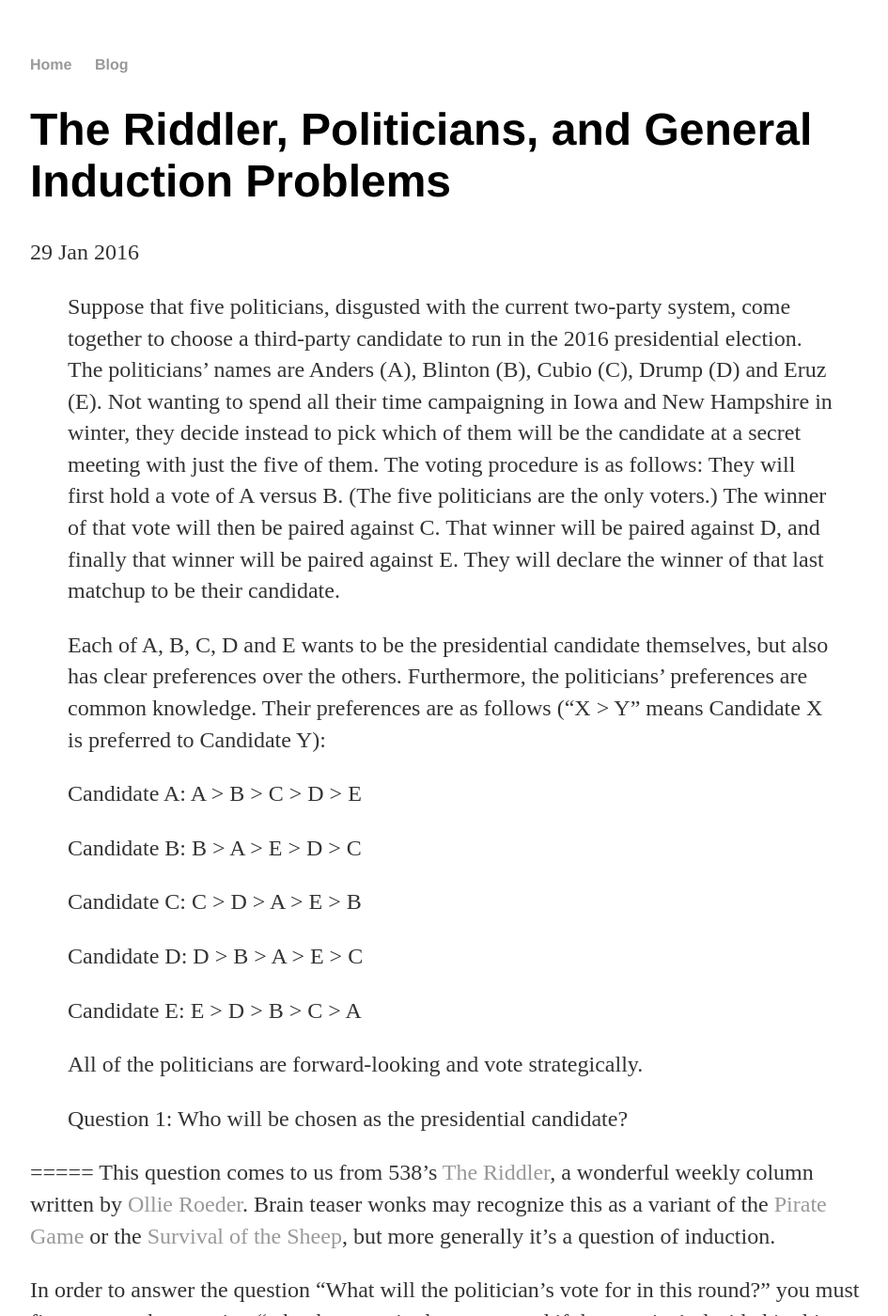
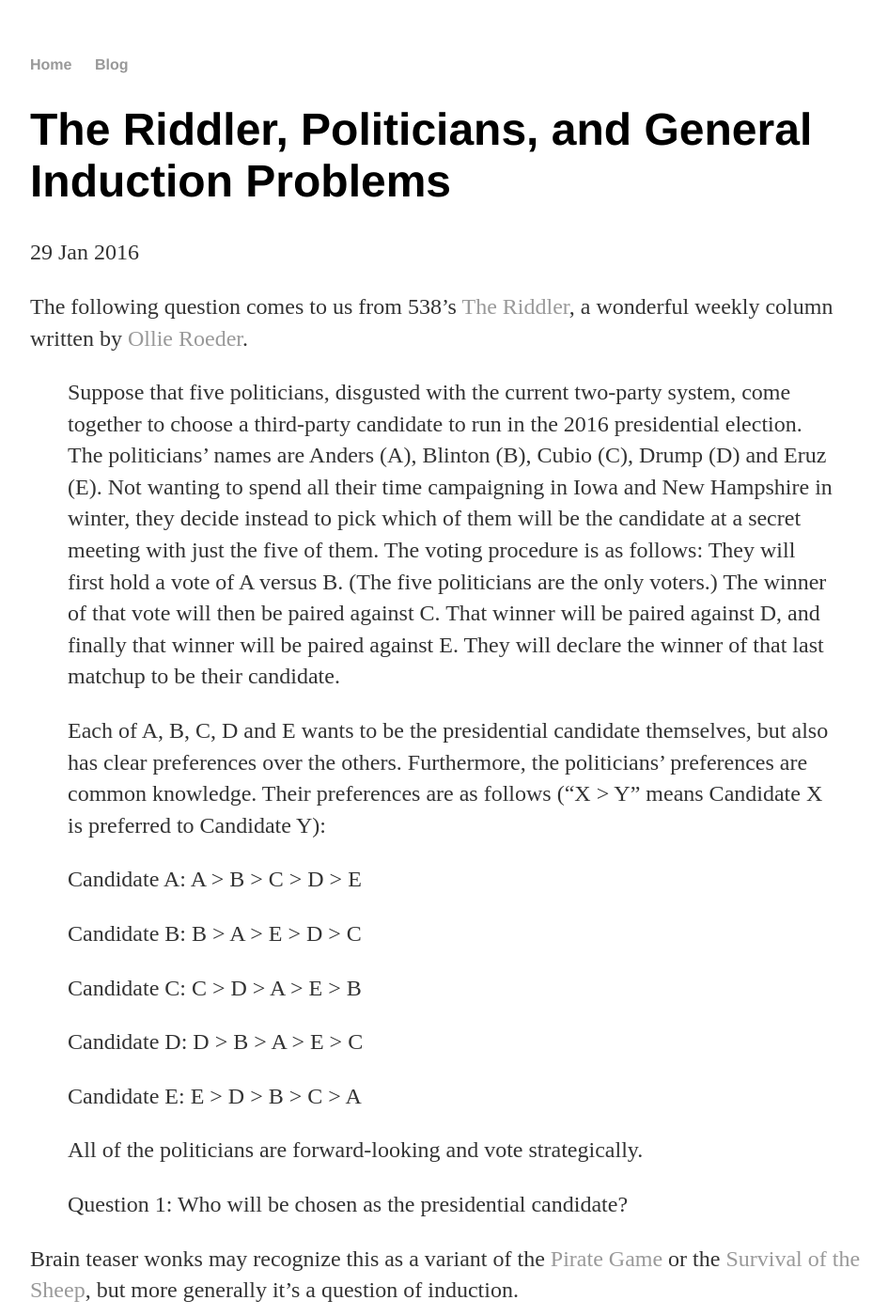
Before and after one commit to jakewalker56/jakewalker56.github.io, a Jekyll site: the page built from _posts/2016-01-31-riddler-politicians-and-general-induction.md, in a window 1280 px wide and 1400 px high. Shown: the whole window at 94% size, without its empty margins (160-1105 px from the left). Built offline with Jekyll 4.4.1, drawn with Linux system fonts in a browser that asks for light colours; Markdown is read by kramdown in place of the engine named in the settings; some of the changed lines change nothing that is shown.

```diff
--- a/_config.yml
+++ b/_config.yml
@@ -1,2 +1,4 @@
 name: Jake Walker, Intrepid Explorer
-markdown: kramdown
+markdown: redcarpet
+redcarpet:
+  extensions: ["no_intra_emphasis", "fenced_code_blocks", "autolink", "tables", "with_toc_data"]
--- a/_posts/2016-01-31-riddler-politicians-and-general-induction.md
+++ b/_posts/2016-01-31-riddler-politicians-and-general-induction.md
@@ -4,6 +4,7 @@
 date: 2016-01-29
 ---
 
+The following question comes to us from 538's [The Riddler](http://fivethirtyeight.com/tag/the-riddler/), a wonderful weekly column written by [Ollie Roeder](https://twitter.com/ollie).
 
 >Suppose that five politicians, disgusted with the current two-party system, come together to choose a third-party candidate to run in the 2016 presidential election. The politicians’ names are Anders (A), Blinton (B), Cubio (C), Drump (D) and Eruz (E). Not wanting to spend all their time campaigning in Iowa and New Hampshire in winter, they decide instead to pick which of them will be the candidate at a secret meeting with just the five of them. The voting procedure is as follows: They will first hold a vote of A versus B. (The five politicians are the only voters.) The winner of that vote will then be paired against C. That winner will be paired against D, and finally that winner will be paired against E. They will declare the winner of that last matchup to be their candidate.
 
@@ -23,8 +24,8 @@
 
 >Question 1: Who will be chosen as the presidential candidate?
 
-=====
-This question comes to us from 538's [The Riddler](http://fivethirtyeight.com/tag/the-riddler/), a wonderful weekly column written by [Ollie Roeder](https://twitter.com/ollie).  Brain teaser wonks may recognize this as a variant of the [Pirate Game](https://en.wikipedia.org/wiki/Pirate_game) or the [Survival of the Sheep](http://www.braingle.com/brainteasers/9026/survival-of-the-sheep.html), but more generally it's a question of induction.
+
+Brain teaser wonks may recognize this as a variant of the [Pirate Game](https://en.wikipedia.org/wiki/Pirate_game) or the [Survival of the Sheep](http://www.braingle.com/brainteasers/9026/survival-of-the-sheep.html), but more generally it's a question of induction.
 
 In order to answer the question "What will the politician's vote for in this round?" you must first answer the question "what happens in the next round if the vote isn't decided in this round?"  But in order to answer that question, you will have to look at what happens in the round-after-next, and the the round-after-the-round-after-next, etc.  To solve the problem, you must start in the last round, and work your way forward.
 
```
